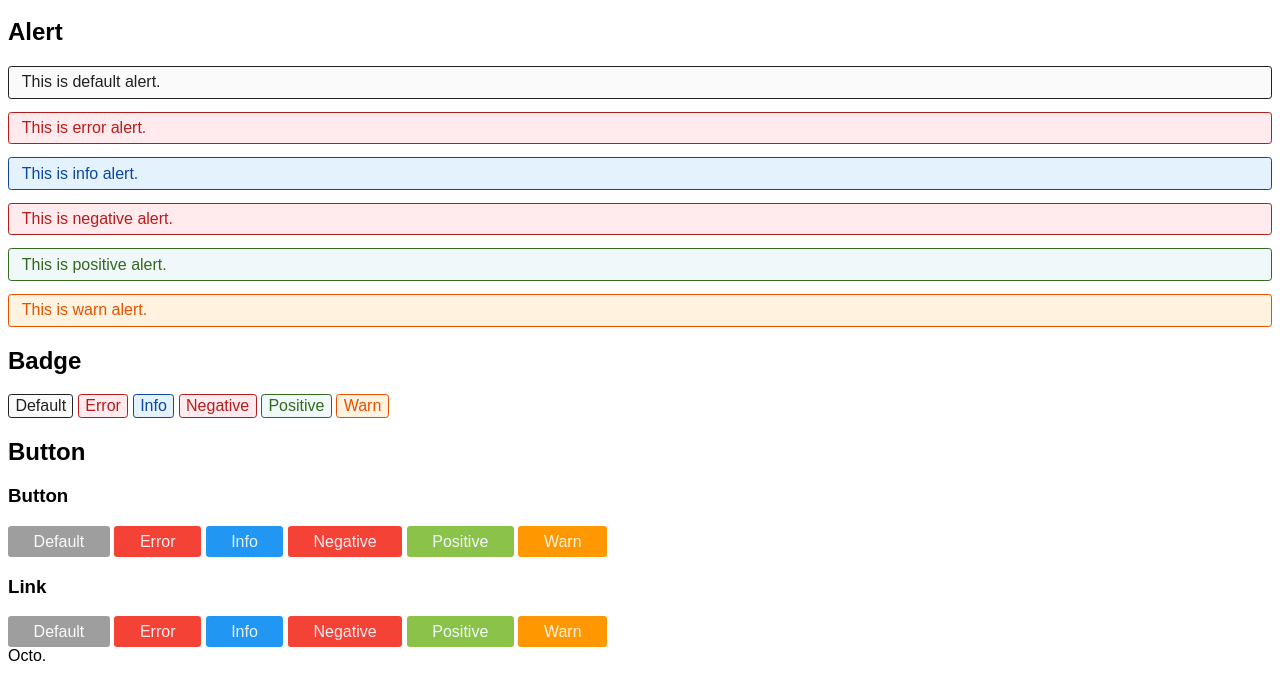
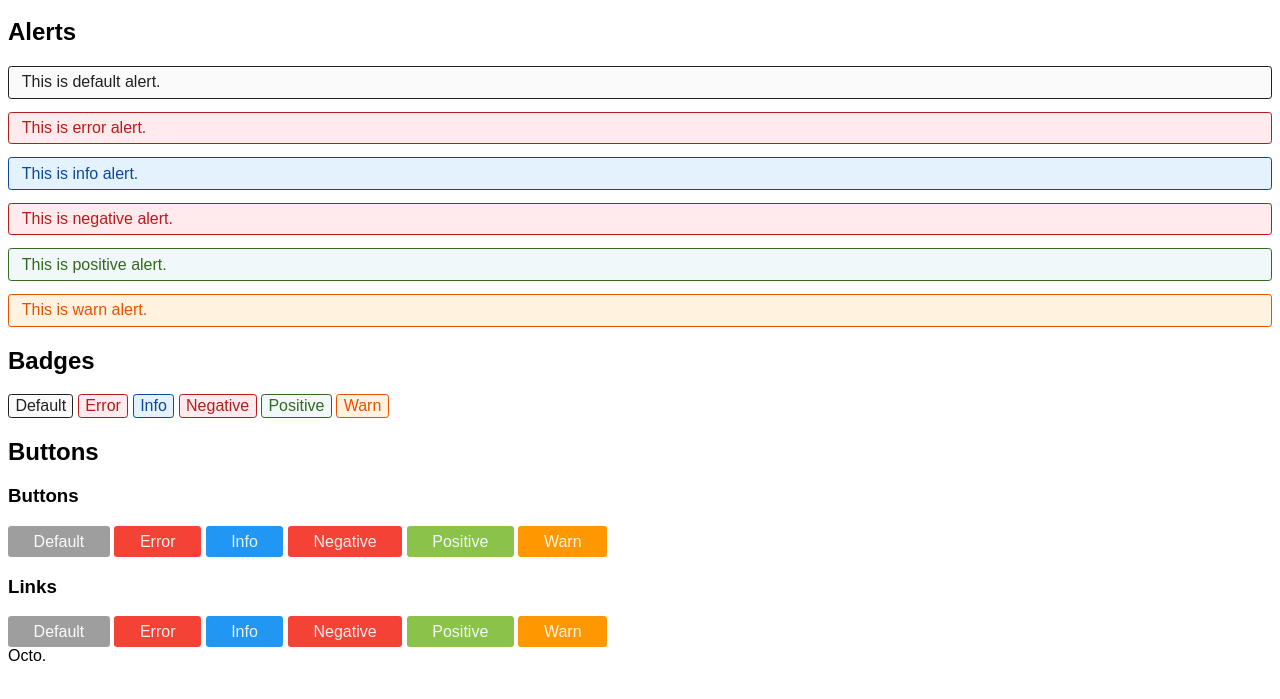
Before and after one commit to tmyksj/octo, a plain HTML site: page index.html in a window 1280 px wide. Shown: the part 67-766 px from the top of the page. Drawn offline with Linux system fonts and the light colour scheme.

Commit message:
fix index header

```diff
--- a/index.html
+++ b/index.html
@@ -16,8 +16,8 @@
     <h1>Octo <span class="badge">The css framework</span></h1>
 </header>
 <main>
-    <section id="alert">
-        <h2>Alert</h2>
+    <section id="alerts">
+        <h2>Alerts</h2>
         <div class="alert">
             This is default alert.
         </div>
@@ -37,8 +37,8 @@
             This is warn alert.
         </div>
     </section>
-    <section id="badge">
-        <h2>Badge</h2>
+    <section id="badges">
+        <h2>Badges</h2>
         <span class="badge">Default</span>
         <span class="badge--error">Error</span>
         <span class="badge--info">Info</span>
@@ -46,16 +46,16 @@
         <span class="badge--positive">Positive</span>
         <span class="badge--warn">Warn</span>
     </section>
-    <section id="button">
-        <h2>Button</h2>
-        <h3>Button</h3>
+    <section id="buttons">
+        <h2>Buttons</h2>
+        <h3>Buttons</h3>
         <button class="button">Default</button>
         <button class="button--error">Error</button>
         <button class="button--info">Info</button>
         <button class="button--negative">Negative</button>
         <button class="button--positive">Positive</button>
         <button class="button--warn">Warn</button>
-        <h3>Link</h3>
+        <h3>Links</h3>
         <a class="button" href="#">Default</a>
         <a class="button--error" href="#">Error</a>
         <a class="button--info" href="#">Info</a>
```
